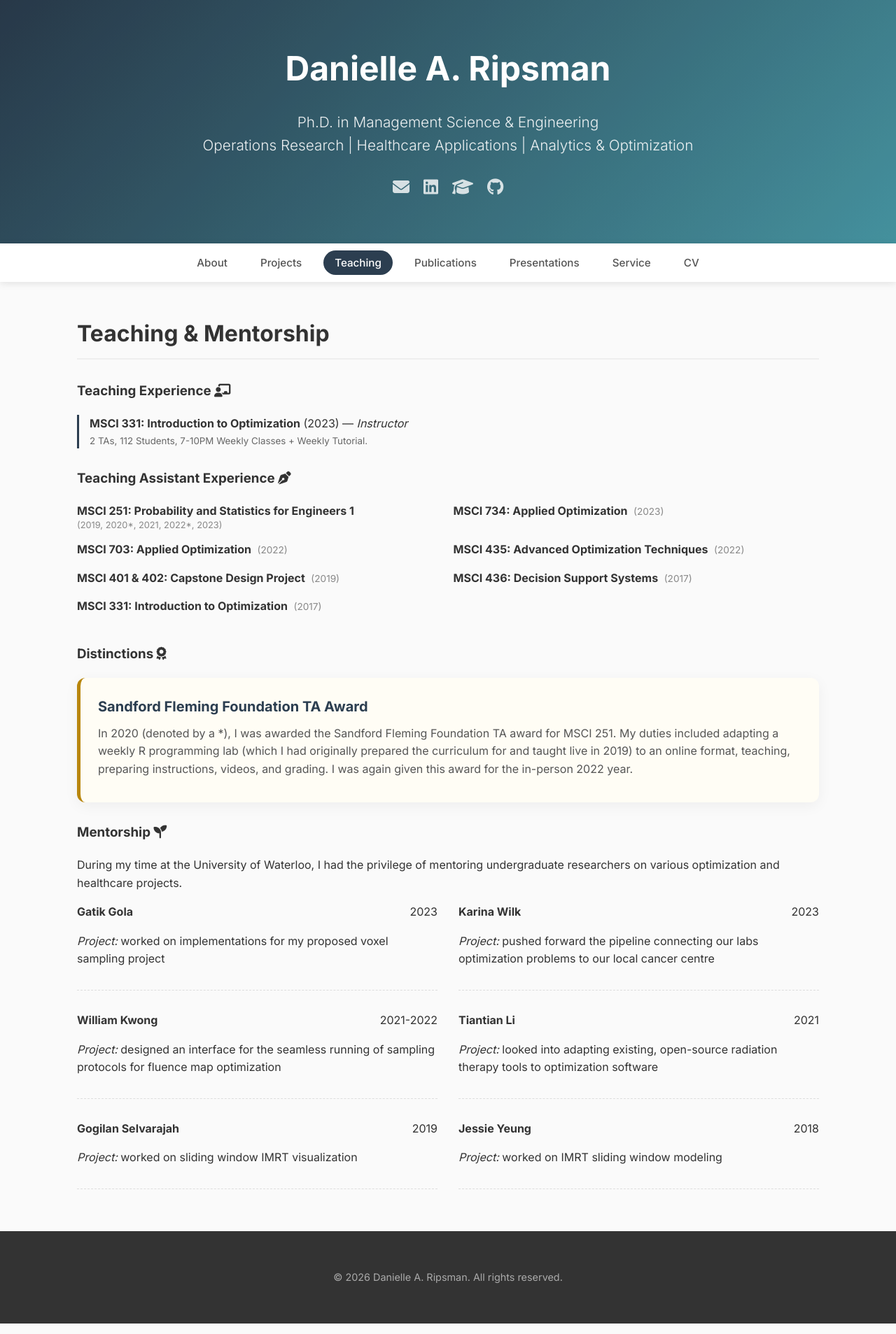
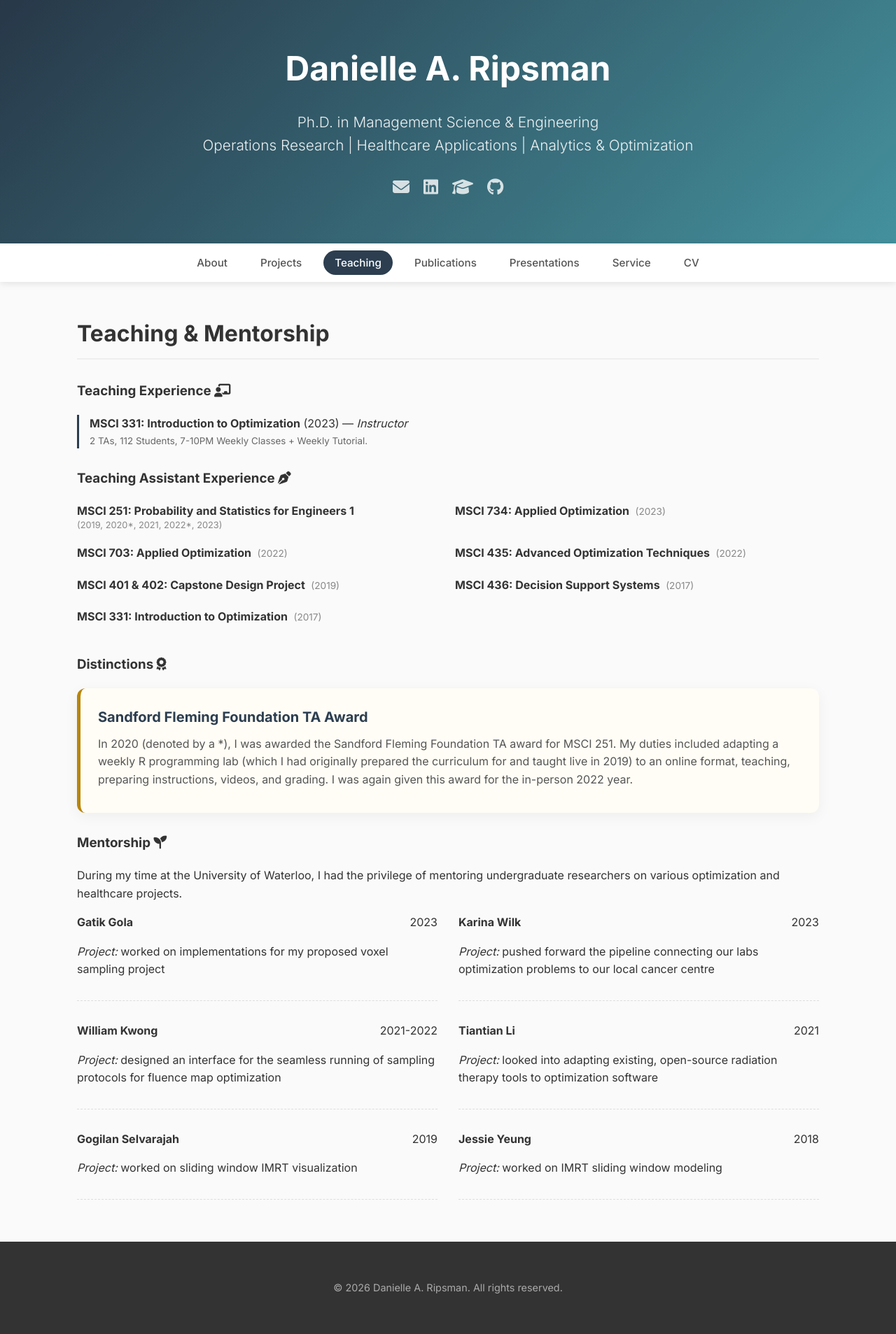
Before and after one commit to DaniRip/DaniRip.github.io, a Jekyll site: the page built from teaching.md, in a window 1280 px wide. Shown: the whole page at 70% size. Built offline with Jekyll 4.4.1, drawn with Linux system fonts in a browser that asks for light colours.

Commit message:
Update style.css

```diff
--- a/assets/css/style.css
+++ b/assets/css/style.css
@@ -601,10 +601,28 @@
 }
 
 /* Fix for TA Grid (Corrected Typo) */
+/* For long date ranges: Takes up the full line below the title */
+.ta-year-block {
+    display: block;
+    width: 100%;
+    font-size: 0.85rem;
+    color: #888;
+    margin-top: 2px; /* Small gap between title and year line */
+}
+
+/* For short years: Sits right next to the title */
+.ta-year-inline {
+    display: inline;
+    font-size: 0.85rem;
+    color: #888;
+    margin-left: 6px;
+}
+
+/* Clean up the grid container */
 .ta-grid {
     display: grid;
-    grid-template-columns: 1fr 1fr; /* Removed the double 'grid-template-columns:' */
-    gap: 15px;
+    grid-template-columns: 1fr 1fr; /* Keep the 2-column layout for the grid cards */
+    gap: 20px;
     margin-bottom: 40px;
 }
 
```
